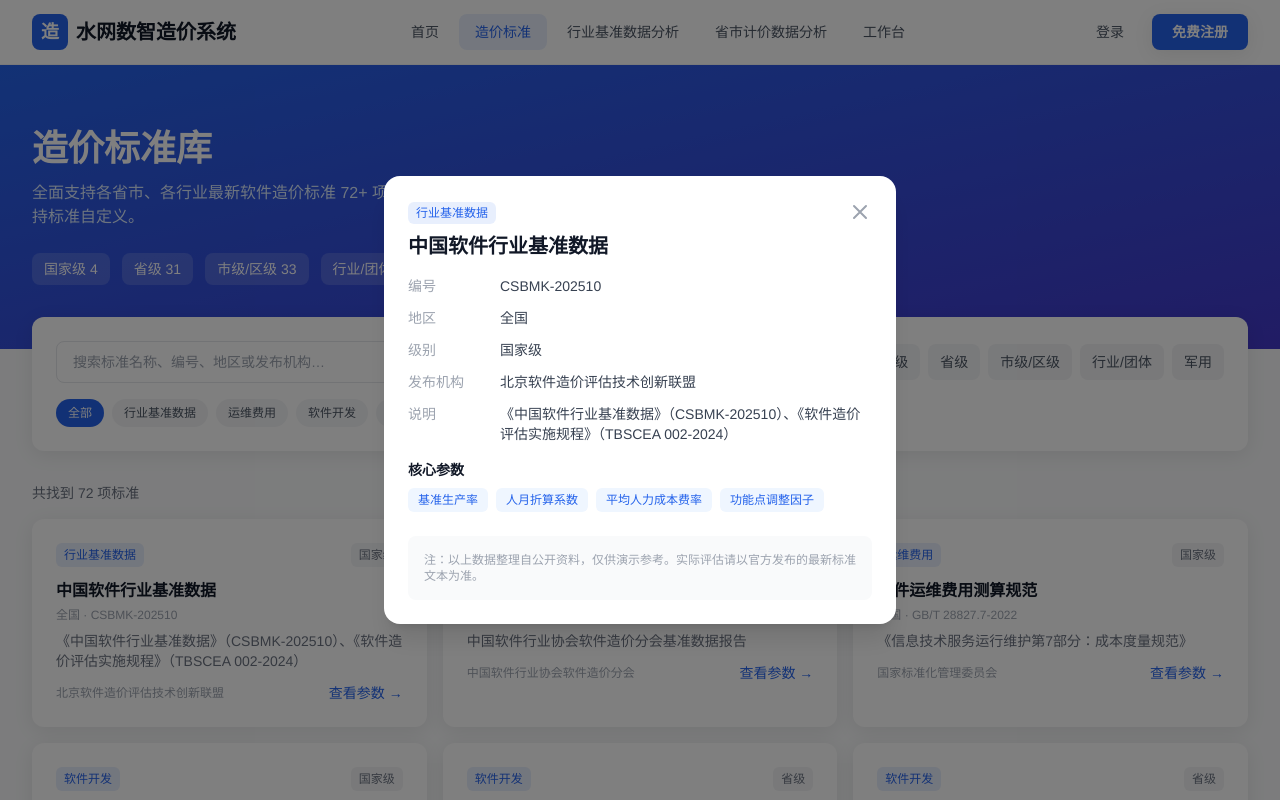
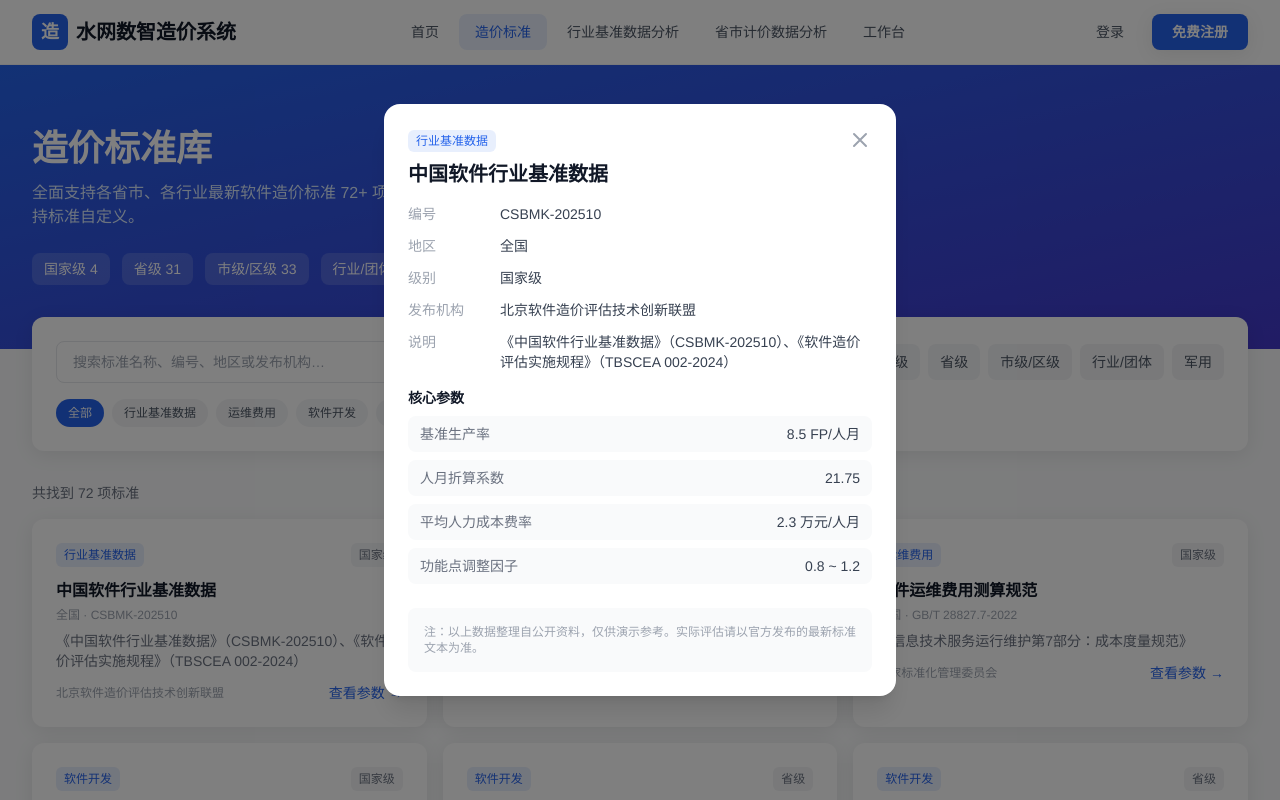
Before and after one commit to sakura0637/softwarecost-cn, a Nuxt app: page /standards in a window 1280 px wide. Both pictures are taken after a click on the element 229 px from the left and 623 px from the top of the page. Shown: the top 800 px of the page. Built offline with nearby package versions, Linux system fonts and the light colour scheme.

Commit message:
标准库查看参数增强:支持展示具体参数值(键值表);两条国家级基准数据补示例值

```diff
--- a/composables/useStandards.ts
+++ b/composables/useStandards.ts
@@ -11,6 +11,7 @@ export interface CostStandard {
   org: string
   summary: string
   params: string[]
+  paramValues?: Record<string, string | number>
 }
 
 export const standards: CostStandard[] = [
@@ -25,6 +26,12 @@ export const standards: CostStandard[] = [
     org: '北京软件造价评估技术创新联盟',
     summary: '《中国软件行业基准数据》（CSBMK-202510）、《软件造价评估实施规程》（TBSCEA 002-2024）',
     params: ['基准生产率', '人月折算系数', '平均人力成本费率', '功能点调整因子'],
+    paramValues: {
+      '基准生产率': '8.5 FP/人月',
+      '人月折算系数': 21.75,
+      '平均人力成本费率': '2.3 万元/人月',
+      '功能点调整因子': '0.8 ~ 1.2',
+    },
   },
   {
     id: 'csia-ssmbk',
@@ -36,6 +43,11 @@ export const standards: CostStandard[] = [
     org: '中国软件行业协会软件造价分会',
     summary: '中国软件行业协会软件造价分会基准数据报告',
     params: ['基准生产率', '人月折算系数', '功能点单价'],
+    paramValues: {
+      '基准生产率': '8.5 FP/人月',
+      '人月折算系数': 21.75,
+      '功能点单价': '1100 元/FP',
+    },
   },
   {
     id: 'gb-t-28827',
--- a/pages/standards.vue
+++ b/pages/standards.vue
@@ -161,8 +161,11 @@ const stats = computed(() => ({
             </dl>
             <div class="mt-4">
               <h4 class="mb-2 text-sm font-semibold text-gray-900">核心参数</h4>
-              <div class="flex flex-wrap gap-2">
-                <span v-for="p in selectedStandard.params" :key="p" class="rounded-md bg-blue-50 px-2.5 py-1 text-xs text-primary">{{ p }}</span>
+              <div class="space-y-2">
+                <div v-for="p in selectedStandard.params" :key="p" class="flex items-center justify-between rounded-lg bg-gray-50 px-3 py-2 text-sm">
+                  <span class="text-gray-500">{{ p }}</span>
+                  <span class="font-medium text-gray-700">{{ selectedStandard.paramValues?.[p] ?? '—' }}</span>
+                </div>
               </div>
             </div>
             <div class="mt-6 rounded-lg bg-gray-50 p-4 text-xs text-gray-400">
```
